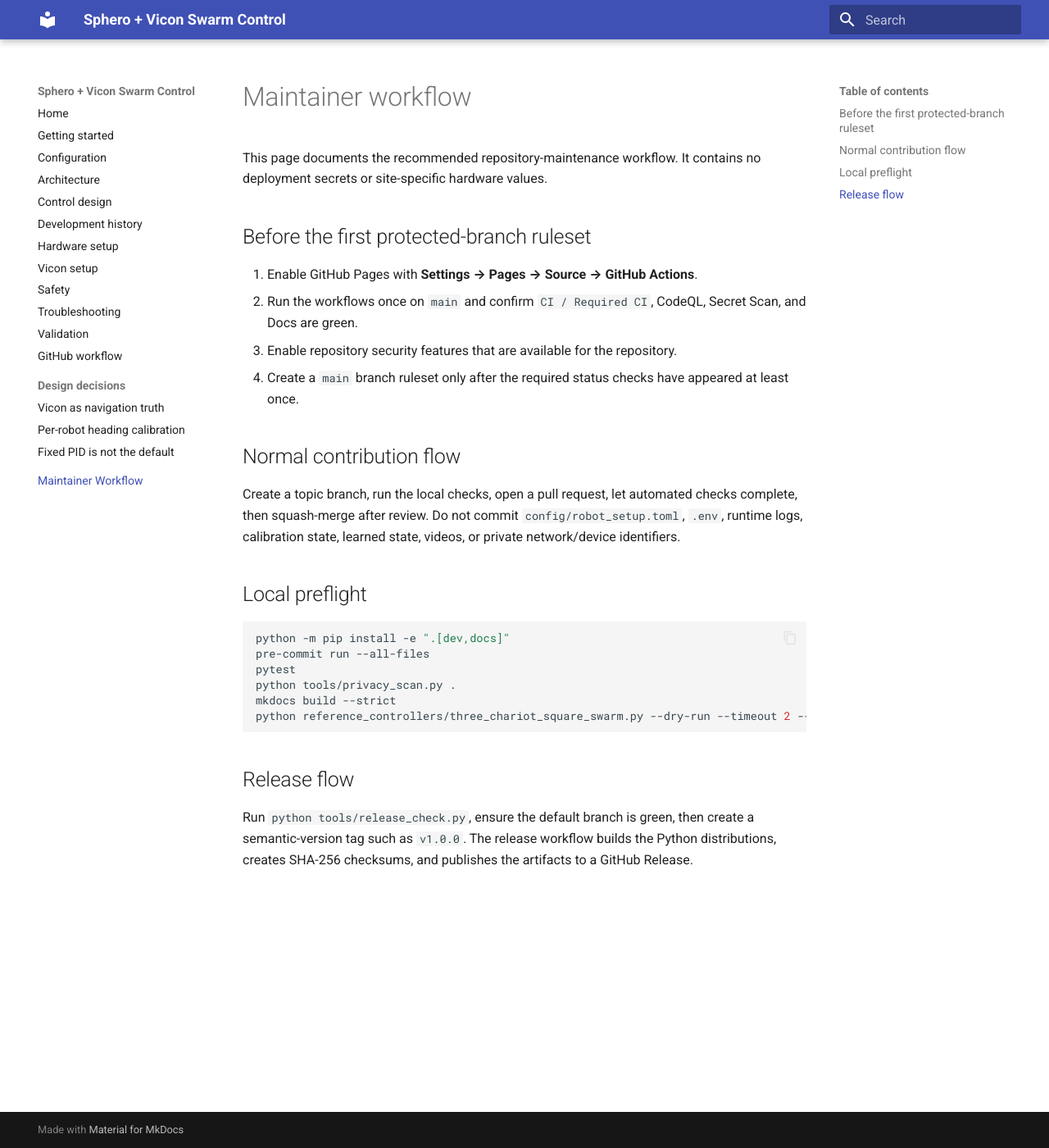
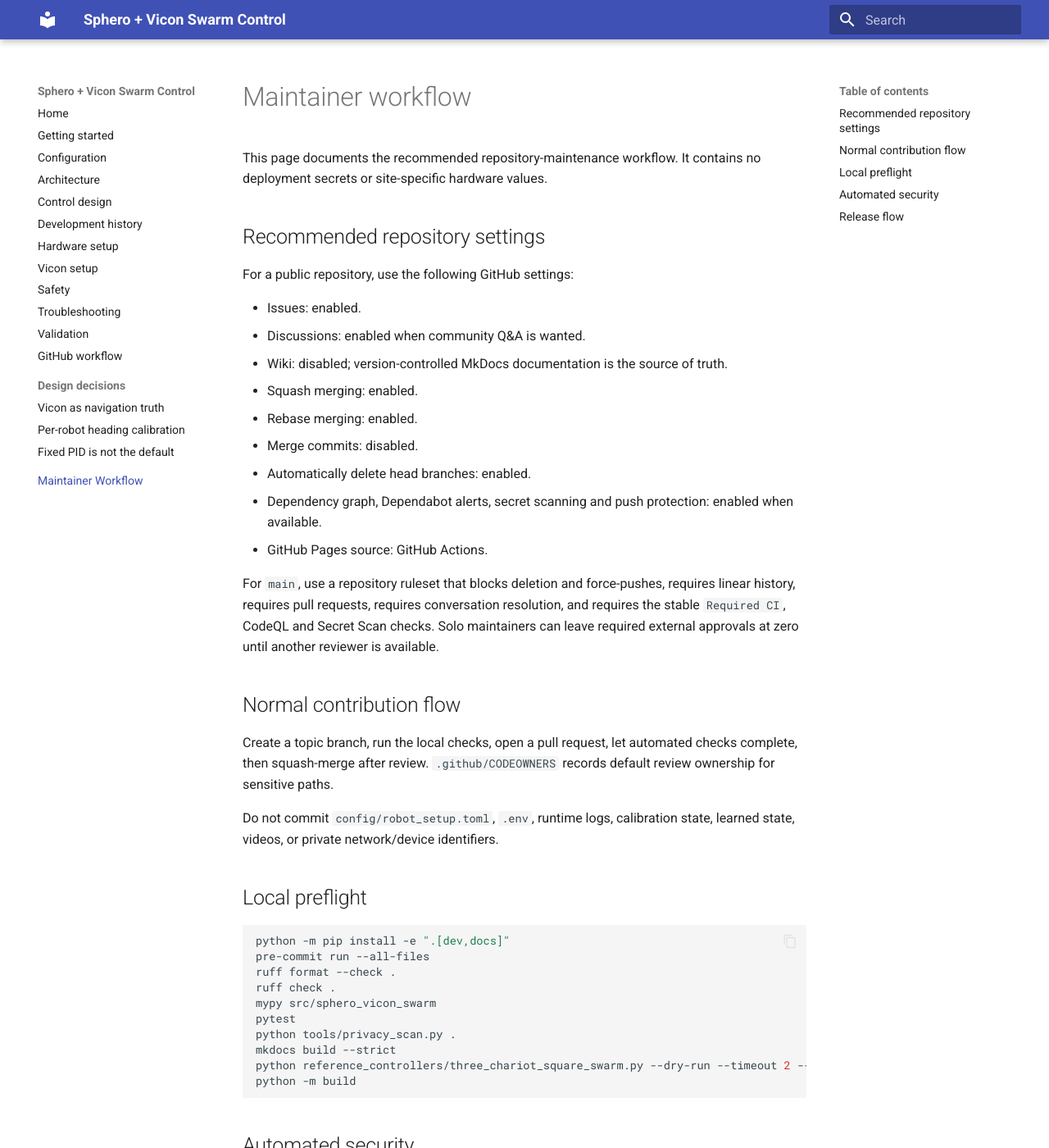
Before and after one commit to RV-crtl/sphero-vicon-swarm, an MkDocs documentation site: the page built from docs/maintainer-workflow.md, in a window 1280 px wide and 1400 px high. Shown: the whole window at 82% size. Built offline with MkDocs 1.6.1 and Material for MkDocs 9.7.7, drawn with Linux system fonts in a browser that asks for light colours; some of the changed text lies outside the part shown.

Commit message:
Expand maintainer and security guidance

````diff
--- a/docs/maintainer-workflow.md
+++ b/docs/maintainer-workflow.md
@@ -2,28 +2,55 @@
 
 This page documents the recommended repository-maintenance workflow. It contains no deployment secrets or site-specific hardware values.
 
-## Before the first protected-branch ruleset
+## Recommended repository settings
 
-1. Enable GitHub Pages with **Settings → Pages → Source → GitHub Actions**.
-2. Run the workflows once on `main` and confirm `CI / Required CI`, CodeQL, Secret Scan, and Docs are green.
-3. Enable repository security features that are available for the repository.
-4. Create a `main` branch ruleset only after the required status checks have appeared at least once.
+For a public repository, use the following GitHub settings:
+
+- Issues: enabled.
+- Discussions: enabled when community Q&A is wanted.
+- Wiki: disabled; version-controlled MkDocs documentation is the source of truth.
+- Squash merging: enabled.
+- Rebase merging: enabled.
+- Merge commits: disabled.
+- Automatically delete head branches: enabled.
+- Dependency graph, Dependabot alerts, secret scanning and push protection: enabled when available.
+- GitHub Pages source: GitHub Actions.
+
+For `main`, use a repository ruleset that blocks deletion and force-pushes, requires linear history, requires pull requests, requires conversation resolution, and requires the stable `Required CI`, CodeQL and Secret Scan checks. Solo maintainers can leave required external approvals at zero until another reviewer is available.
 
 ## Normal contribution flow
 
-Create a topic branch, run the local checks, open a pull request, let automated checks complete, then squash-merge after review. Do not commit `config/robot_setup.toml`, `.env`, runtime logs, calibration state, learned state, videos, or private network/device identifiers.
+Create a topic branch, run the local checks, open a pull request, let automated checks complete, then squash-merge after review. `.github/CODEOWNERS` records default review ownership for sensitive paths.
+
+Do not commit `config/robot_setup.toml`, `.env`, runtime logs, calibration state, learned state, videos, or private network/device identifiers.
 
 ## Local preflight
 
 ```bash
 python -m pip install -e ".[dev,docs]"
 pre-commit run --all-files
+ruff format --check .
+ruff check .
+mypy src/sphero_vicon_swarm
 pytest
 python tools/privacy_scan.py .
 mkdocs build --strict
 python reference_controllers/three_chariot_square_swarm.py --dry-run --timeout 2 --no-digital-twin
+python -m build
 ```
+
+## Automated security
+
+The repository uses several independent layers rather than relying on one scanner:
+
+- CodeQL for static analysis;
+- Gitleaks for Git-history secret detection;
+- a project-specific privacy scanner for network/device/path identifiers;
+- dependency review and `pip-audit`;
+- Dependabot;
+- OpenSSF Scorecard;
+- immutable SHA pinning for GitHub Actions.
 
 ## Release flow
 
-Run `python tools/release_check.py`, ensure the default branch is green, then create a semantic-version tag such as `v1.0.0`. The release workflow builds the Python distributions, creates SHA-256 checksums, and publishes the artifacts to a GitHub Release.
+Run `python tools/release_check.py`, ensure the default branch is green, then create a semantic-version tag such as `v1.0.0`. The release workflow reruns validation, audits runtime dependencies, builds the Python distributions, installs the built wheel, creates SHA-256 checksums, and publishes the artifacts to a GitHub Release.
````
